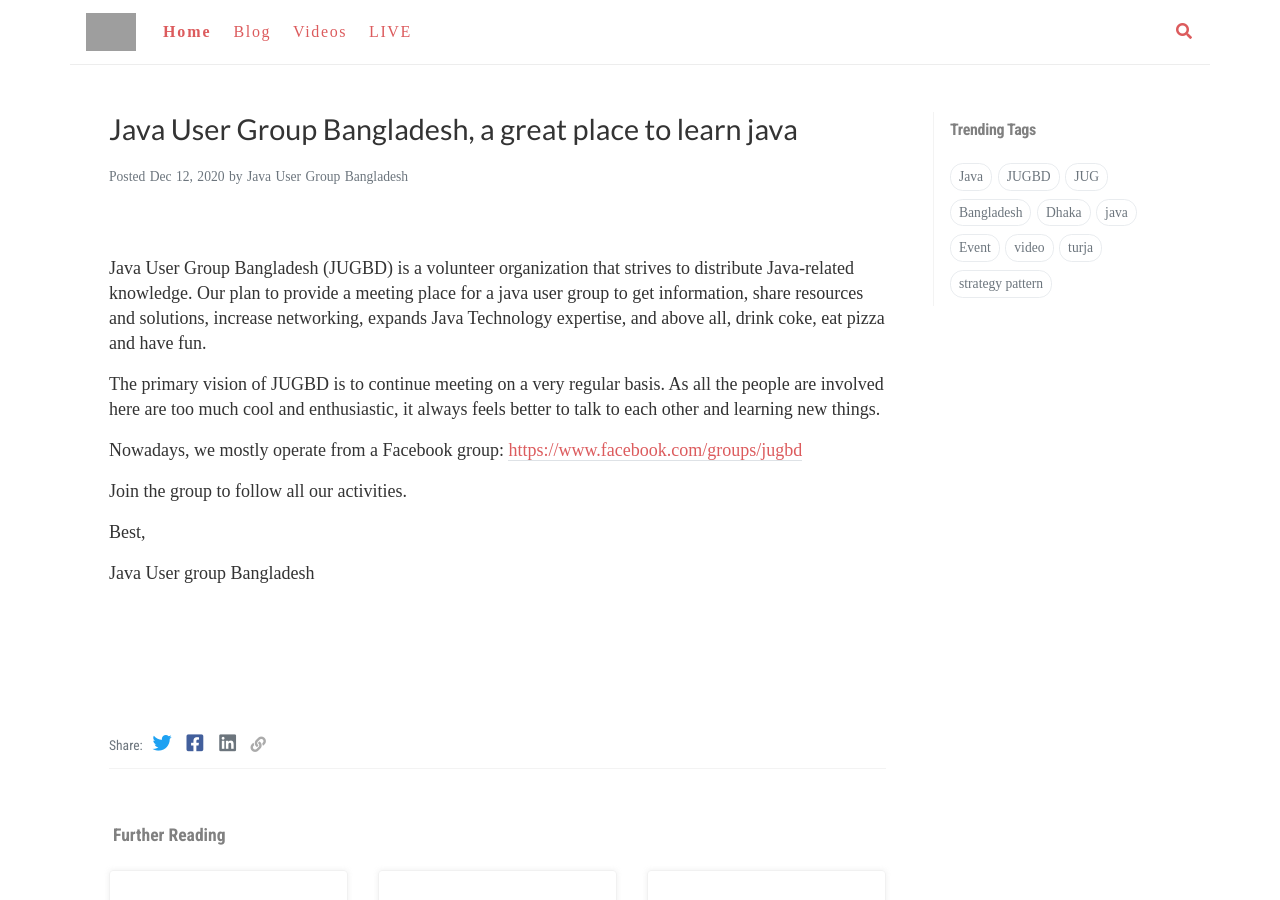
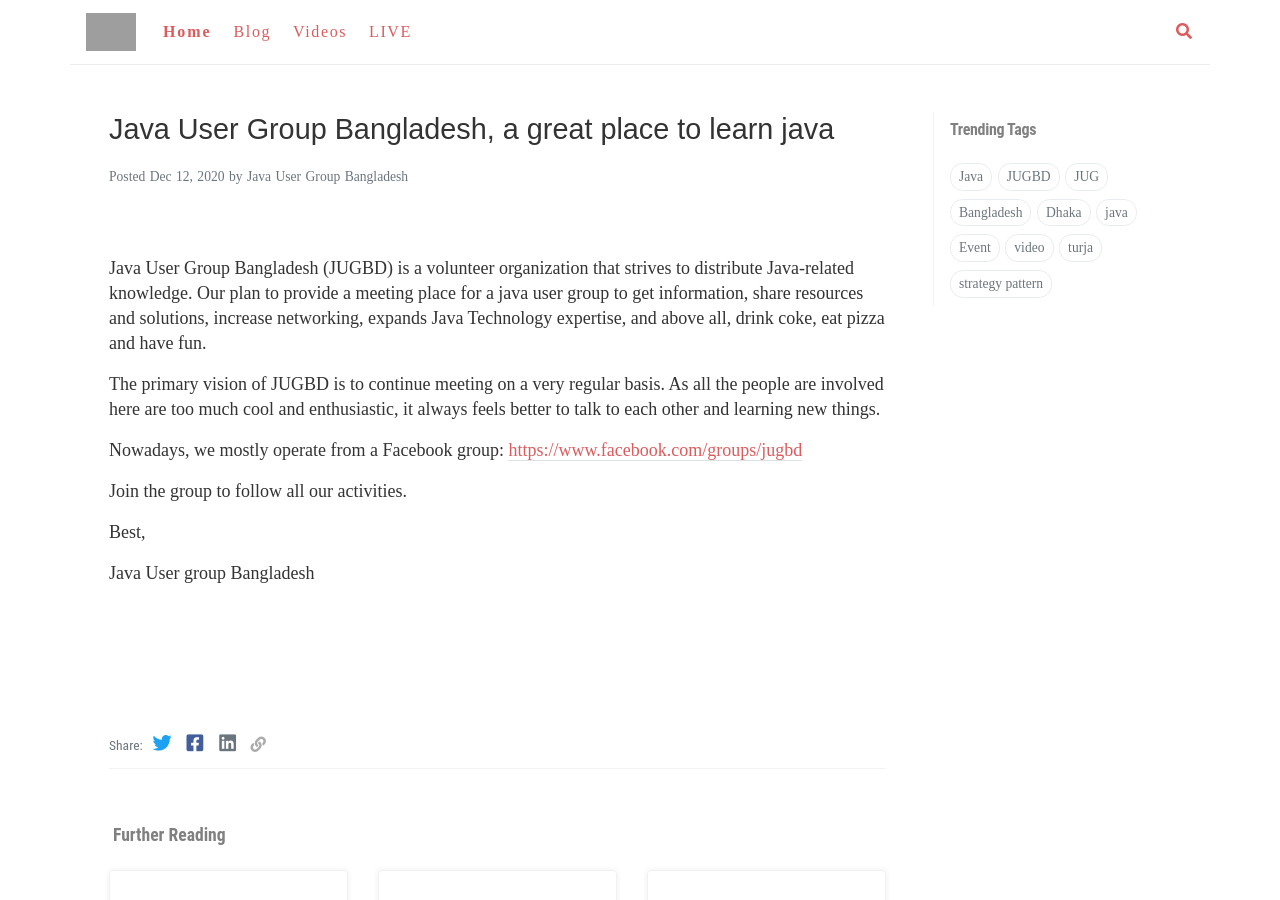
Before and after one commit to jugbd/jugbd.org, a Jekyll site: the page built from index.md, in a window 1280 px wide and 900 px high. Built offline with Jekyll 4.4.1, drawn with Linux system fonts in a browser that asks for light colours; nearby versions of some CDN libraries; some web fonts are replaced; comment, search, counter and statistics services are not loaded; grey boxes are pictures that could not be loaded.

Commit message:
Add fonts

```diff
--- a/assets/css/_addon/fonts.scss
+++ b/assets/css/_addon/fonts.scss
@@ -4,4 +4,5 @@
  * See: <https://fonts.google.com/>
  */
 
-@import url('https://fonts.googleapis.com/css2?family=Lato&family=Roboto+Condensed:wght@400;700&family=Source+Sans+Pro:wght@400;600;700;900&display=swap');
+//@import url('https://fonts.googleapis.com/css2?family=Lato&family=Roboto+Condensed:wght@400;700&family=Source+Sans+Pro:wght@400;600;700;900&display=swap');
+@import url('http://fonts.cdnfonts.com/css/cascadia-code');
--- a/assets/css/_addon/main.scss
+++ b/assets/css/_addon/main.scss
@@ -51,7 +51,7 @@
   background: var(--body-bg);
   color: var(--text-color);
   -webkit-font-smoothing: antialiased;
-  font-family: 'EB Garamond', 'Lusitana', serif, 'Source Sans Pro', 'Microsoft Yahei', sans-serif;
+  font-family: 'cascadia-code', 'Lusitana', serif, 'Source Sans Pro', 'Microsoft Yahei', sans-serif;
 }
 
 #navbar-trigger {
@@ -272,7 +272,7 @@
   display: none;
   font-size: 1.1rem;
   font-weight: 600;
-  font-family: sans-serif;
+  font-family: cascadia-code;
   color: var(--topbar-text-color);
   text-align: center;
   width: 70%;
--- a/assets/css/_addon/module.scss
+++ b/assets/css/_addon/module.scss
@@ -30,7 +30,7 @@
 
 %heading {
   font-weight: 400;
-  font-family: 'Lato', 'Microsoft Yahei', sans-serif;
+  font-family: 'cascadia-code', 'Microsoft Yahei', sans-serif;
 }
 
 %section {
```
